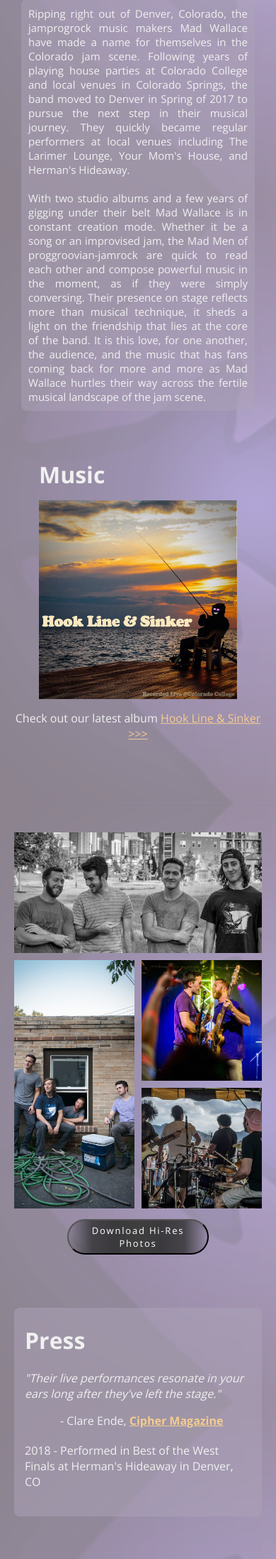
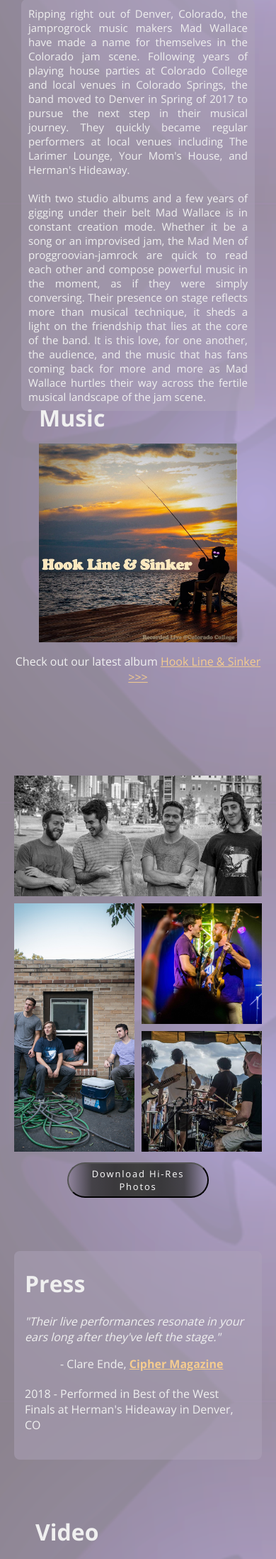
Before and after one commit to jarushford/Mad-Wallace, a PHP site: the page made by Press Kit/pressKit.html in a window 390 px wide. Shown: the part 557-2754 px from the top of the page at 71% size. Run offline with PHP 8.4, Linux system fonts and the light colour scheme; some libraries are stand-ins or nearby versions.

Commit message:
Rows fix

```diff
--- a/Press Kit/pressKit.css
+++ b/Press Kit/pressKit.css
@@ -250,7 +250,7 @@ strong {
 	}
 	.bios {
 		grid-column: 1;
-		grid-row: 1;
+		grid-row: 1 /3;
 		width: 100%;
 		display: block;
 		margin: 15px auto;
@@ -260,9 +260,9 @@ strong {
 	}
 	.music {
 		grid-column: 1;
-		grid-row: 2;
+		grid-row: 3;
 		display: block;
-		margin: 180px auto 0 auto;
+		margin: 100px auto 0 auto;
 	}
 	.music h1 {
 		margin-left: 10%;
@@ -280,7 +280,7 @@ strong {
 		height: auto;
 		margin-top: 50px;
 		grid-column: 1;
-		grid-row: 3;
+		grid-row: 4;
 		display: grid;
 		grid-template-columns: 1fr, 1fr;
 		grid-gap: 10px;
@@ -288,7 +288,7 @@ strong {
 	}
 	.press {
 		grid-column: 1;
-	  	grid-row: 4;
+	  	grid-row: 5;
 	  	display: block;
 	  	margin: 0 auto;
 	    background: rgba(174, 163, 185, 0.5);
@@ -298,7 +298,7 @@ strong {
 	.video {
 		display: block;
 		grid-column: 1;
-		grid-row: 5;
+		grid-row: 6;
 	}
 	iframe {
 		min-height: 200px;
```
